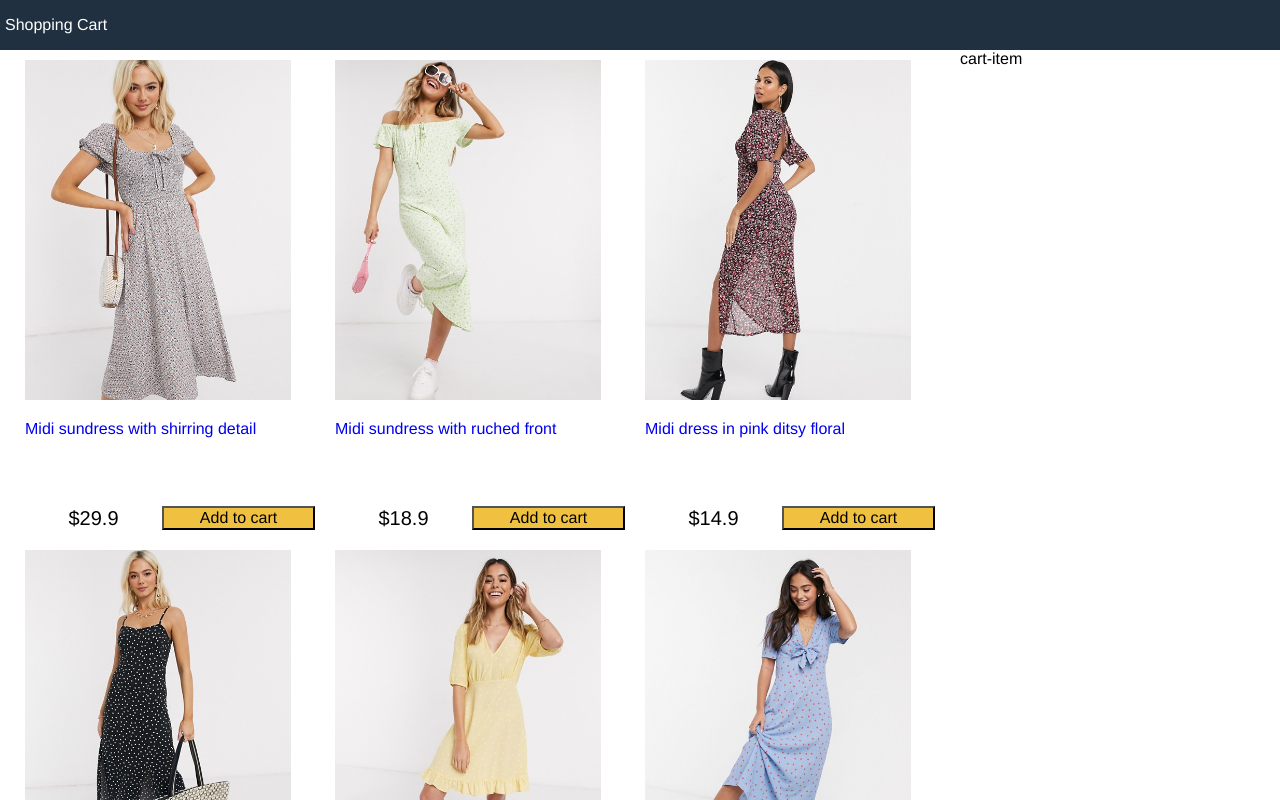
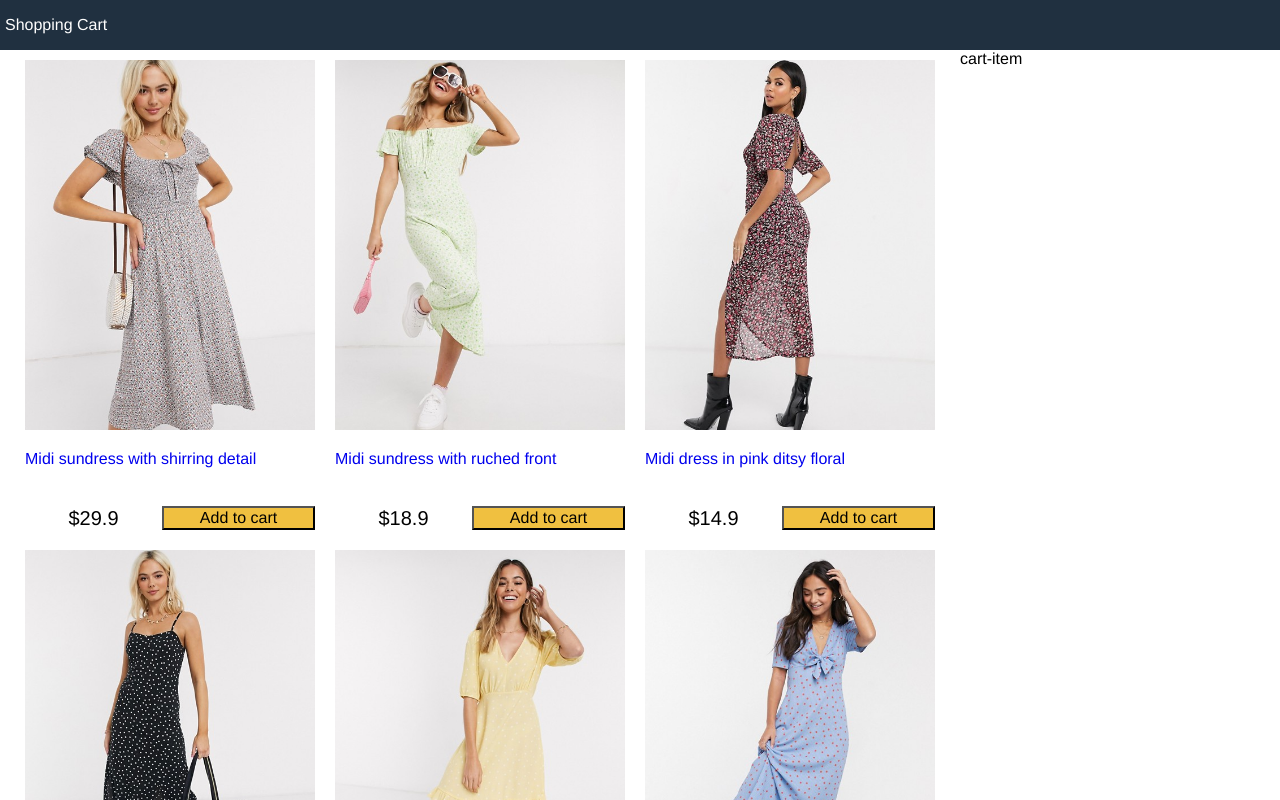
Before and after one commit to rabat1/shoppingcart, a React (Create React App) app: page / in a window 1280 px wide. Shown: the top 800 px of the page. Built offline with nearby package versions, Linux system fonts and the light colour scheme.

Commit message:
Update index.css

```diff
--- a/src/index.css
+++ b/src/index.css
@@ -1,37 +1,43 @@
-@import url('https://fonts.googleapis.com/css2?family=Montserrat&display=swap');
-
-html{
+html {
   font-size: 62.5%;
   box-sizing: border-box;
 }
 body,
-#root{
-  height:100vh;
+#root {
+  height: 100vh;
   margin: 0;
 }
-body,input,select,textarea,button{
+body,
+input,
+select,
+button,
+textarea {
+  font-family: Montserrat, Helvetica, Arial, sans-serif;
   font-size: 1.6rem;
-  font-family: Montserrate,Helvetica, Arial, sans-serif;
 }
-.grid-container{
+
+.grid-container {
   display: grid;
   grid-template-areas:
-  "header",
-  "main",
-  "footer";
+    "header"
+    "main"
+    "footer";
+  grid-template-rows: 5rem 1fr 5rem;
   grid-template-columns: 1fr;
-  grid-template-rows:5rem 1fr 5rem;
   height: 100%;
-
 }
-a:hover{
+a {
+  text-decoration: none;
+}
+a:hover {
   color: #ff8000;
 }
-header{
-  grid-area: 'header';
+header {
+  grid-area: header;
   background-color: #203040;
-  color: #ffff;
+  color: #ffffff;
   display: flex;
+  justify-content: space-between;
   align-items: center;
   padding: 0.5rem;
 }
@@ -39,19 +45,20 @@ header a {
   color: #ffffff;
   text-decoration: none;
 }
-main{
-  grid-area: 'main';
+main {
+  grid-area: main;
 }
-footer{
-  grid-area: 'footer';
+footer {
+  grid-area: footer;
   background-color: #203040;
-  color: #ffff;
+  color: #ffffff;
   display: flex;
+  justify-content: center;
   align-items: center;
-  justify-content: center;
 }
-.content{
-  display:flex;
+
+.content {
+  display: flex;
   flex-wrap: wrap;
 }
 .main {
@@ -60,8 +67,9 @@ footer{
 .sidebar {
   flex: 1 20rem;
 }
-/*products*/
-.products{
+
+/* products */
+.products {
   display: flex;
   flex-wrap: wrap;
   justify-content: center;
@@ -70,47 +78,43 @@ footer{
   margin: 0;
   list-style-type: none;
 }
-.products li{
+.products li {
   flex: 0 1 29rem;
-  height:47rem;
+  height: 47rem;
   padding: 1rem;
-
 }
-.product{
+.product {
   display: flex;
   flex-direction: column;
   justify-content: space-between;
   height: 100%;
 }
-.product img{
-  max-width: 34rem;
-  max-height: 34rem;
+.product img {
+  max-width: 37rem;
+  max-height: 37rem;
 }
-.product-price{
+.product-price {
   display: flex;
   justify-content: space-between;
   align-items: center;
 }
-a{
-  text-decoration: none;
+.product-price div,
+.product-price button {
+  text-align: center;
+  flex: 1;
 }
-.product-price div,
-.product-price button{
-  text-align: center;
-  flex:1
-}
-.product-price div{
+.product-price div {
   font-size: 2rem;
 }
-.button{
+.button {
   padding: 1rem;
   border: 0.1rem #c0c0c0 solid;
   background-color: #f0f0f0;
   cursor: pointer;
 }
-.button:hover{
-  border:0.1rem #808080 solid;
+.button:hover {
+  border: 0.1rem #808080 solid;
 }
-.button-primary{
+.button-primary {
   background-color: #f0c040;
 }
```
